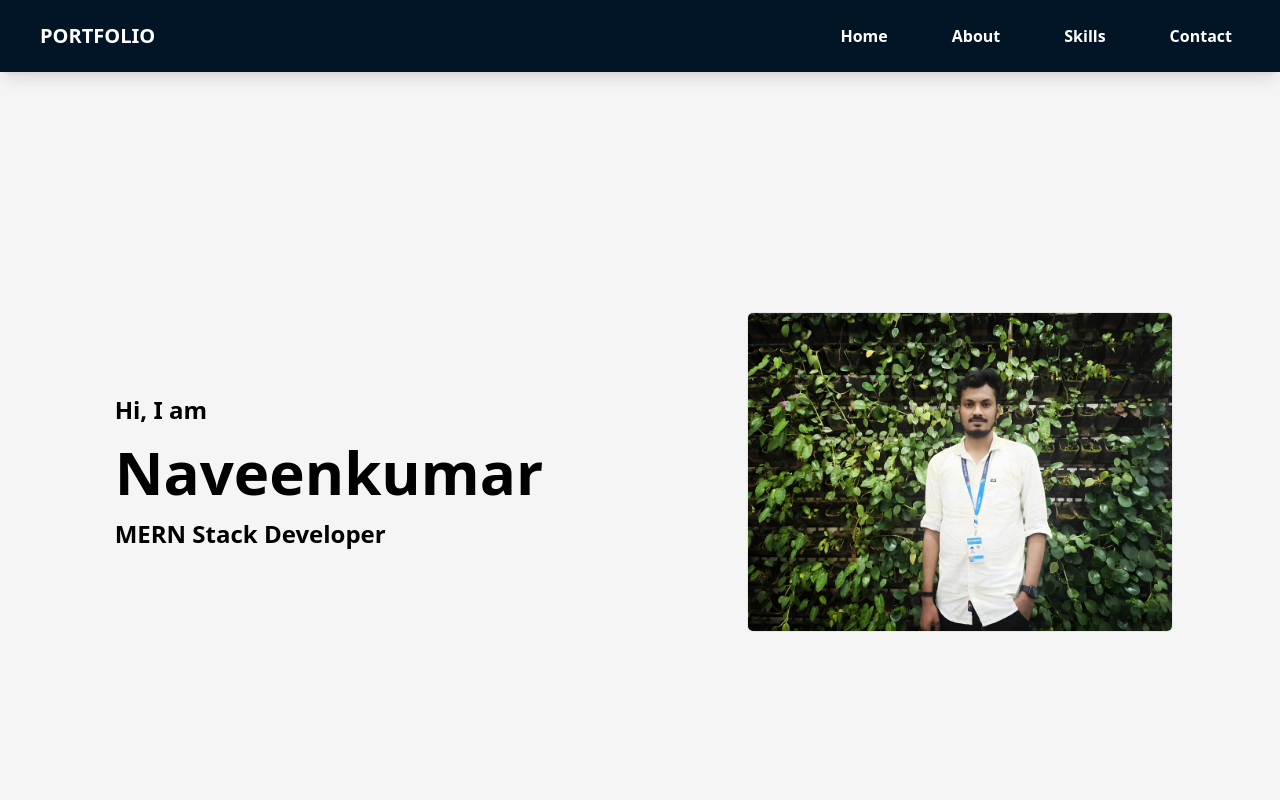
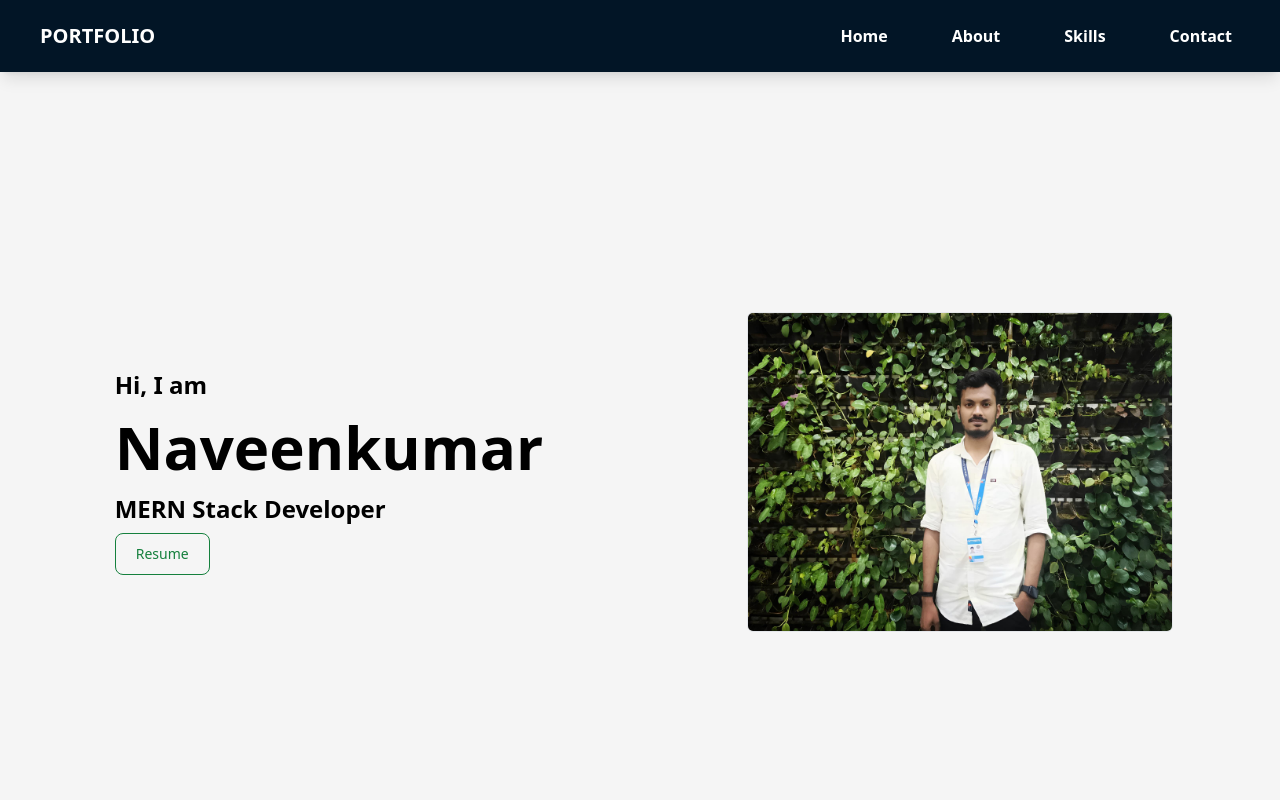
Before and after one commit to naveensivakumar14/myPortfolio-react, a React (Vite) app: page / in a window 1280 px wide. Shown: the top 800 px of the page. Built offline with nearby package versions, Linux system fonts and the light colour scheme.

Commit message:
Resume download button  added to Hero Section

```diff
--- a/src/components/Hero.jsx
+++ b/src/components/Hero.jsx
@@ -3,6 +3,9 @@ import heroimg from "../assets/images/heroimg.jpg";  // Update the extension acc
 import { FontAwesomeIcon } from '@fortawesome/react-fontawesome'
 import { faEnvelope } from '@fortawesome/free-solid-svg-icons'
 import { faLinkedin } from '@fortawesome/free-brands-svg-icons';
+
+
+import Resume from "../assets/images/Naveen S.pdf"
 
 import AOS from 'aos'
 import 'aos/dist/aos.css'
@@ -24,10 +27,9 @@ function Hero(){
             <div className="w-[80%] md:w-1/2 ">
                 <p className="text-2xl p-2 font-bold">Hi, I am</p>
                 <h1 className="text-4xl p-2 font-bold md:text-6xl">Naveenkumar</h1>
-
-
                 <h3 className="text-xl p-2 font-bold md:text-2xl ">MERN Stack Developer</h3>
-
+                {/* <button className="bg-[#16423C] text-white border-none rounded-md px-2 py-1"></button> */}
+                <button type="button" class="text-green-700 hover:text-white border border-green-700 hover:bg-green-800 focus:ring-4 focus:outline-none focus:ring-green-300 font-medium rounded-lg text-sm px-5 py-2.5 text-center ml-2 me-2 mb-2 dark:border-green-500 dark:text-green-500 dark:hover:text-white dark:hover:bg-green-600 dark:focus:ring-green-800"><a href={Resume} download='Naveenkumar'>Resume</a></button>
             </div>
 
 
```
Also changed, not shown: 1 other file (tests, documents, lock files or other folders).
